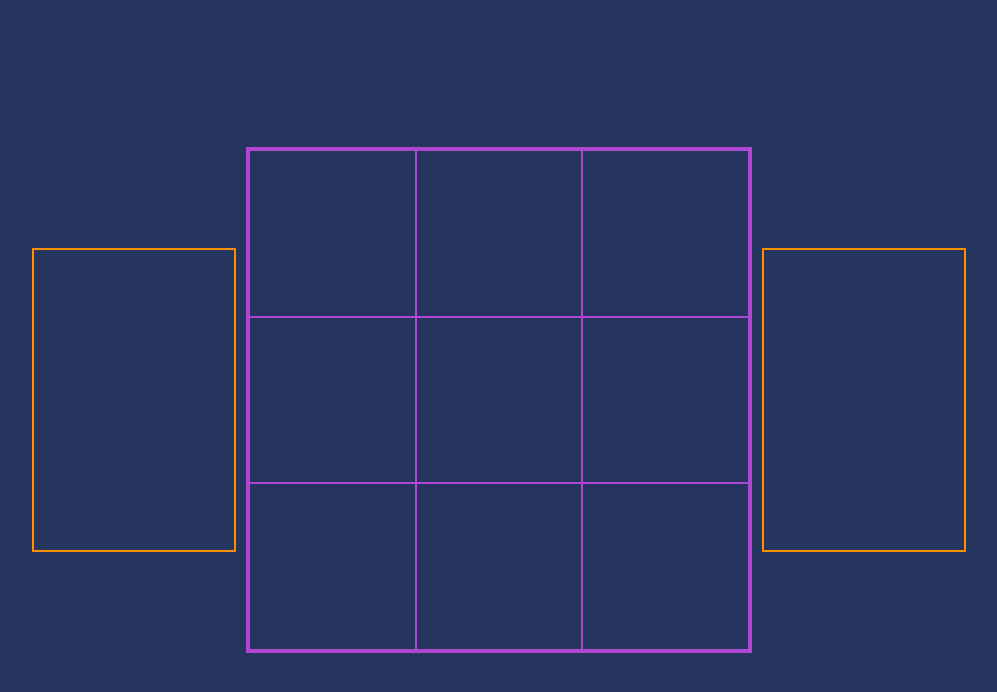
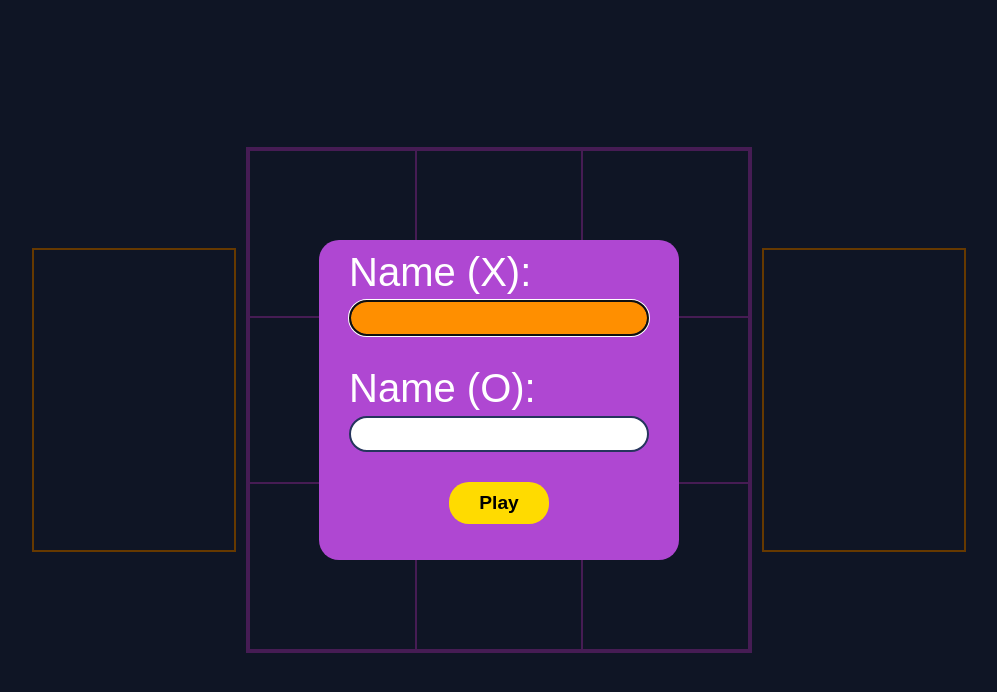
Before and after one commit to ArjTheProgrammer/TicTacToe-javascript, a plain HTML site: page index.html in a window 1280 px wide. Shown: the whole page, without its empty margins (141-1138 px from the left). Drawn offline with Linux system fonts and the light colour scheme.

Commit message:
Add the dialog function that accepts name input

```diff
--- a/index.html
+++ b/index.html
@@ -23,5 +23,12 @@
         </div>
         <div class="player-o"></div>
     </div>
+    <dialog>
+        <label for="player-x-name">Name (X): </label>
+        <input type="text" name="player-x-name" id="player-x-name">
+        <label for="player-o-name">Name (O): </label>
+        <input type="text" name="player-o-name" id="player-o-name">
+        <button class="play">Play</button>
+</dialog>
 </body>
 </html>
--- a/script.js
+++ b/script.js
@@ -1,7 +1,12 @@
 function Gameboard(){
+    const showInputName = document.querySelector("dialog");
     const grids = document.querySelectorAll(".grid");
-    const player1 = document.querySelector(".player-x");
-    const player2 = document.querySelector(".player-o");
+    const playerXField = document.querySelector(".player-x");
+    const playerOField = document.querySelector(".player-o");
+
+    function inputName(){
+        showInputName.showModal();
+    }
 
     function player(name, marker){
         let placedMarked = ['','','','','','','','',''];
@@ -12,7 +17,7 @@ function Gameboard(){
                 (placedMarked[3] == `${currentPlayer.marker}` && placedMarked[4] == `${currentPlayer.marker}` && placedMarked[5] == `${currentPlayer.marker}`) ||
                 (placedMarked[6] == `${currentPlayer.marker}` && placedMarked[7] == `${currentPlayer.marker}` && placedMarked[8] == `${currentPlayer.marker}`)
             ){
-                return currentPlayer.marker == `X` ? player1.textContent = `X is the winner` : player2.textContent = "O is the Winner";
+                return currentPlayer.marker == `X` ? playerXField.textContent = `X is the winner` : playerOField.textContent = "O is the Winner";
             }
 
             //horizontal
@@ -20,14 +25,14 @@ function Gameboard(){
                 (placedMarked[1] == `${currentPlayer.marker}` && placedMarked[4] == `${currentPlayer.marker}` && placedMarked[7] == `${currentPlayer.marker}`) ||
                 (placedMarked[2] == `${currentPlayer.marker}` && placedMarked[5] == `${currentPlayer.marker}` && placedMarked[8] == `${currentPlayer.marker}`)
             ){
-                return currentPlayer.marker == `X` ? player1.textContent = `X is the winner` : player2.textContent = "O is the Winner";
+                return currentPlayer.marker == `X` ? playerXField.textContent = `X is the winner` : playerOField.textContent = "O is the Winner";
             }
 
             //diagonal
             if ((placedMarked[0] == `${currentPlayer.marker}` && placedMarked[4] == `${currentPlayer.marker}` && placedMarked[8] == `${currentPlayer.marker}`)||
                 (placedMarked[2] == `${currentPlayer.marker}` && placedMarked[4] == `${currentPlayer.marker}` && placedMarked[6] == `${currentPlayer.marker}`)
             ){
-                return currentPlayer.marker == `X` ? player1.textContent = `X is the winner` : player2.textContent = "O is the Winner";
+                return currentPlayer.marker == `X` ? playerXField.textContent = `X is the winner` : playerOField.textContent = "O is the Winner";
             }
         }
         return {name, marker, placedMarked,checkWinner};
@@ -47,6 +52,8 @@ function Gameboard(){
             }
         });
     });
+
+    inputName();
 }
 
 Gameboard();
--- a/style.css
+++ b/style.css
@@ -3,6 +3,7 @@
   --color-30: #af47d2;
   --color-20: #ff8f00;
   --color-10: #ffdb00;
+  --color-10-highlight: #ffdd00de;
 }
 
 body {
@@ -52,3 +53,53 @@ body {
   font-size: 3rem;
   text-align: center;
 }
+
+.dialog-container {
+  width: 100vw;
+  height: 100vh;
+}
+
+dialog {
+  border: 0;
+  height: 300px;
+  width: 300px;
+  display: flex;
+  flex-direction: column;
+  border-radius: 20px;
+  padding: 10px 30px;
+  color: white;
+  font-size: 2.5rem;
+  background-color: var(--color-30);
+}
+
+dialog > input {
+  margin: 5px 0 30px 0;
+  padding: 5px 10px;
+  font-size: 1.2rem;
+  border-radius: 20px;
+  border: solid var(--color-40) 2px;
+  color: black;
+}
+
+dialog > input:focus {
+  background-color: var(--color-20);
+}
+
+dialog > button {
+  align-self: center;
+  padding: 10px 30px;
+  border-radius: 20px;
+  border: none;
+  background-color: var(--color-10);
+  font-size: 1.2rem;
+  font-weight: 700;
+}
+
+dialog > button:hover {
+  background-color: var(--color-10-highlight);
+}
+
+::backdrop {
+  background-color: black;
+  opacity: 0.6;
+}
```
